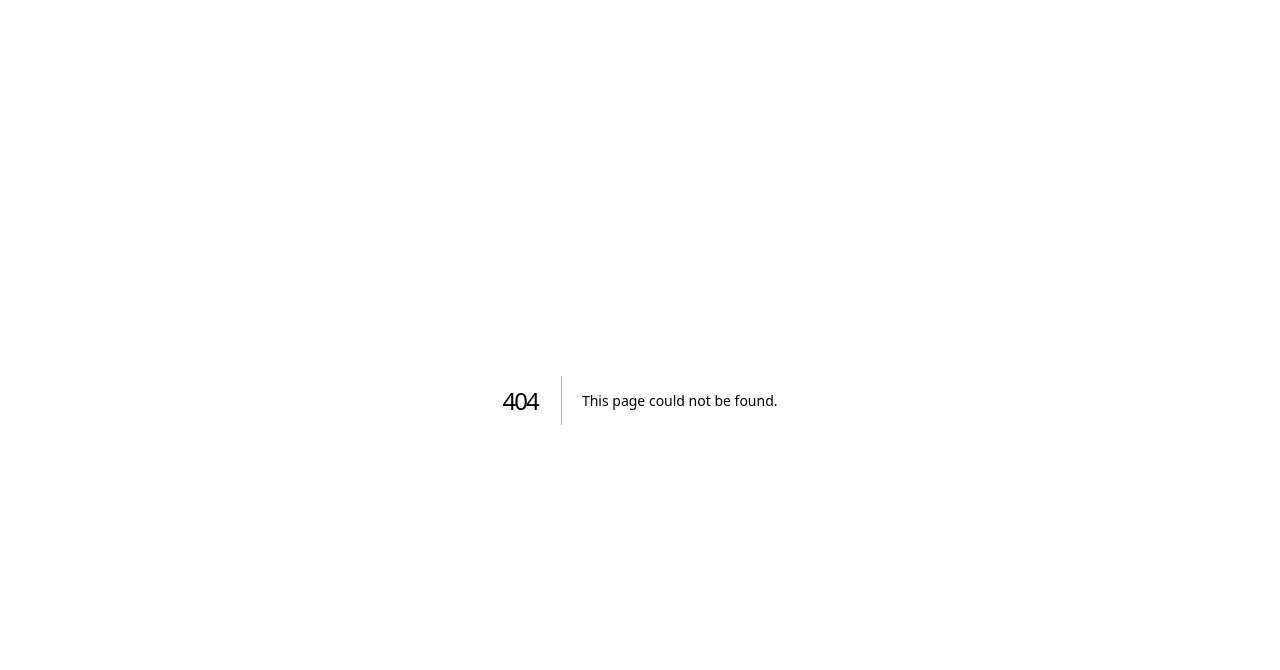
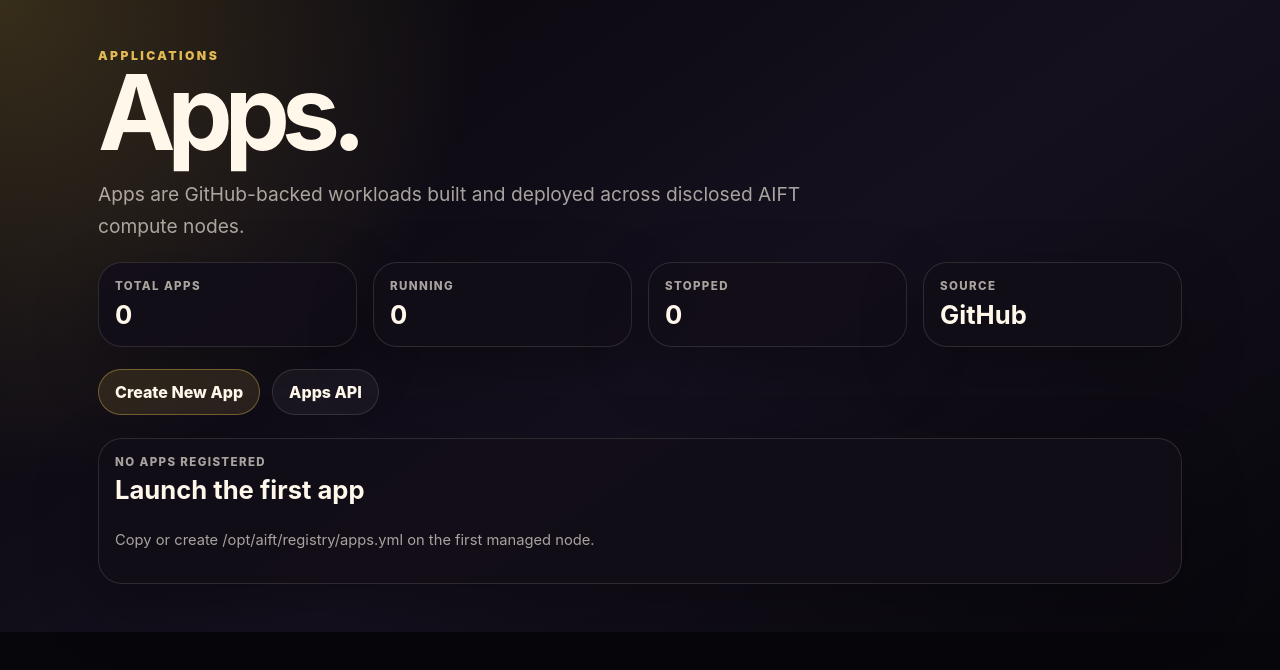
Before and after one commit to AIFreedomTrustFederation/VPS, a Next.js app in the folder apps/aift-dashboard/: page /apps in a window 1280 px wide. Before the commit this address had no page. Shown: the top 670 px of the page. Built offline with nearby package versions, Linux system fonts and the light colour scheme.

Commit message:
Add apps dashboard page

```diff
--- /dev/null
+++ b/apps/aift-dashboard/app/apps/page.tsx
@@ -0,0 +1,40 @@
+import { AppCard } from '@/components/AppCard';
+import { readRegistry } from '@/lib/registry';
+
+export default async function AppsPage() {
+  const apps = await readRegistry();
+  const running = apps.filter((app) => app.status === 'running').length;
+  const stopped = apps.filter((app) => app.status === 'stopped').length;
+
+  return (
+    <main className="page">
+      <p className="eyebrow">Applications</p>
+      <h1>Apps.</h1>
+      <p className="lead">
+        Apps are GitHub-backed workloads built and deployed across disclosed AIFT compute nodes.
+      </p>
+
+      <section className="grid metrics">
+        <div className="card metric"><span>Total apps</span><strong>{apps.length}</strong></div>
+        <div className="card metric"><span>Running</span><strong>{running}</strong></div>
+        <div className="card metric"><span>Stopped</span><strong>{stopped}</strong></div>
+        <div className="card metric"><span>Source</span><strong>GitHub</strong></div>
+      </section>
+
+      <nav className="toolbar">
+        <a className="btn" href="/new">Create New App</a>
+        <a className="btn secondary" href="/api/apps">Apps API</a>
+      </nav>
+
+      <section className="app-list">
+        {apps.length ? apps.map((app) => <AppCard key={app.name} app={app} />) : (
+          <article className="card metric">
+            <span>No apps registered</span>
+            <strong>Launch the first app</strong>
+            <p className="footer-note">Copy or create /opt/aift/registry/apps.yml on the first managed node.</p>
+          </article>
+        )}
+      </section>
+    </main>
+  );
+}
```
